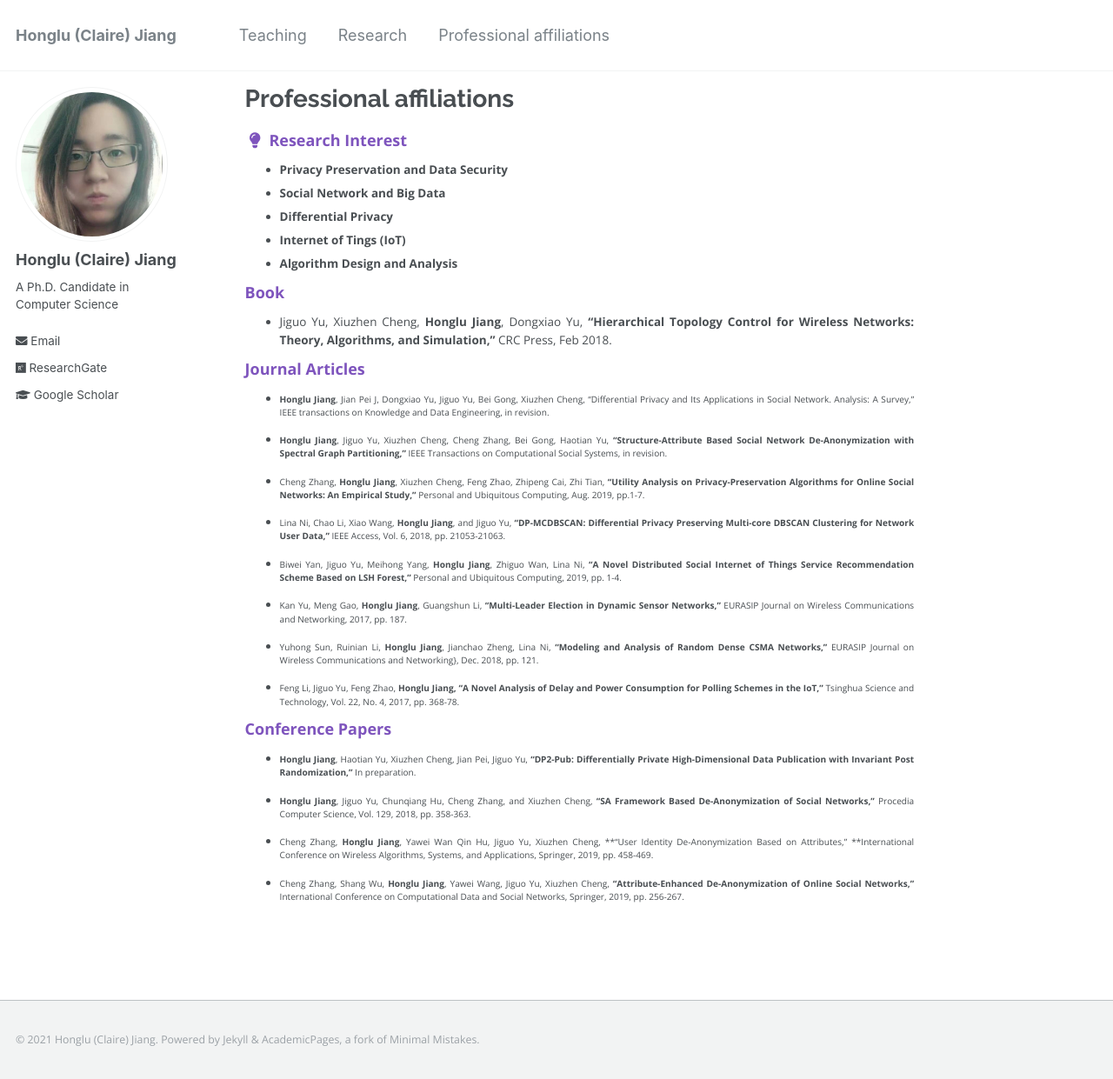
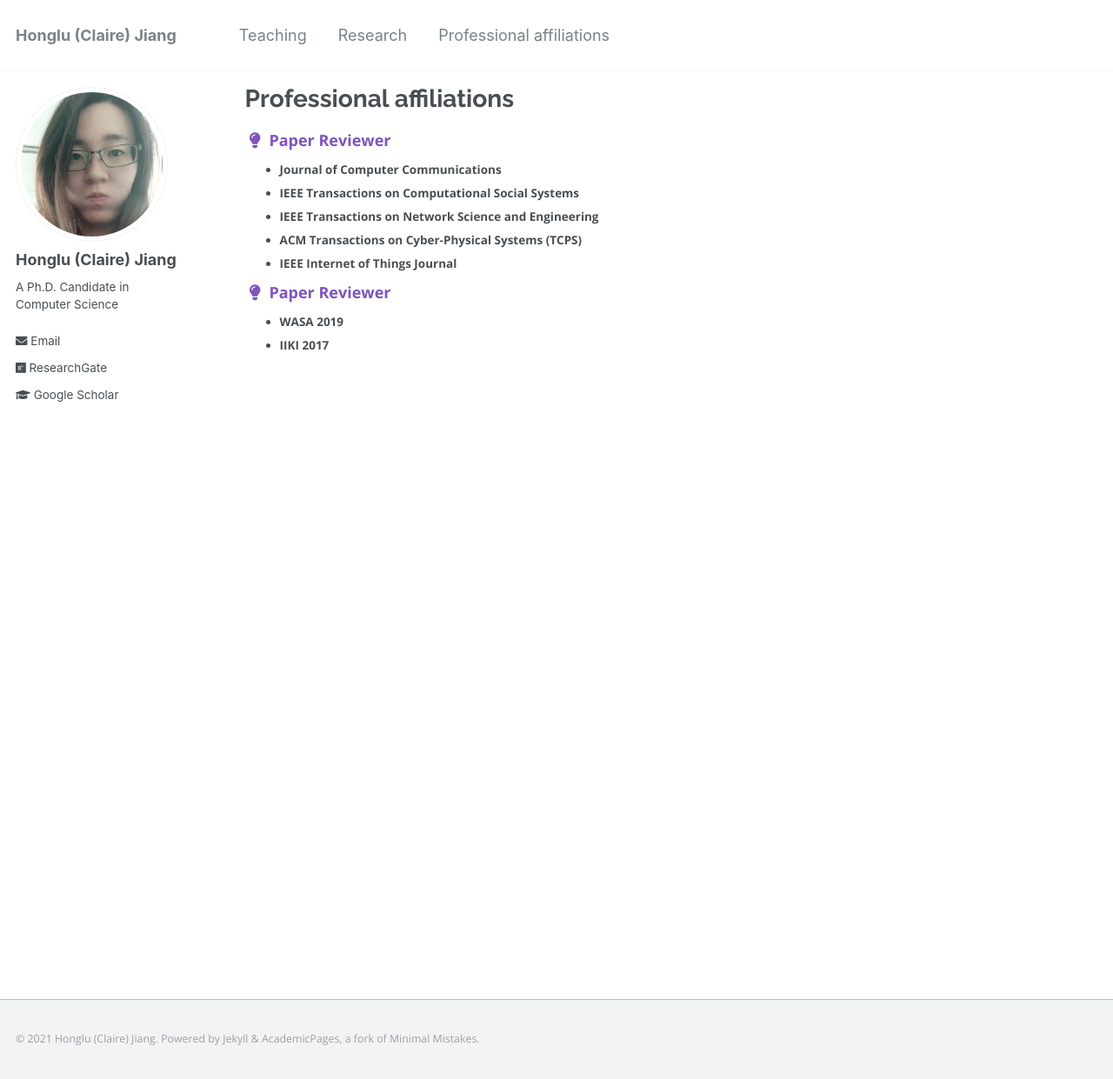
Before and after one commit to hljiang0720/hljiang.github.io, a Jekyll site: the page built from _pages/professional.md, in a window 1280 px wide and 1241 px high. Shown: the whole window at 87% size. Built offline with Jekyll 4.4.1, drawn with Linux system fonts in a browser that asks for light colours.

Commit message:
Update professional.md

```diff
--- a/_pages/professional.md
+++ b/_pages/professional.md
@@ -4,41 +4,13 @@ permalink: /professional/
 author_profile: true
 ---
 
-### <i class="fa fa-fw fa-lightbulb" aria-hidden="true"></i> Research Interest
-  * **Privacy Preservation and Data Security**
-  * **Social Network and Big Data**
-  * **Differential Privacy**
-  * **Internet of Tings (IoT)**
-  * **Algorithm Design and Analysis**
+### <i class="fa fa-fw fa-lightbulb" aria-hidden="true"></i> Paper Reviewer
+  * **Journal of Computer Communications**
+  * **IEEE Transactions on Computational Social Systems**
+  * **IEEE Transactions on Network Science and Engineering**
+  * **ACM Transactions on Cyber-Physical Systems (TCPS)**
+  * **IEEE Internet of Things Journal**
 
-### Book
-
-* Jiguo Yu, Xiuzhen Cheng, **Honglu Jiang**, Dongxiao Yu, **“Hierarchical Topology Control for Wireless Networks: Theory, Algorithms, and Simulation,”** CRC Press, Feb 2018.
-
-### Journal Articles
-
-* **Honglu Jiang**, Jian Pei J, Dongxiao Yu, Jiguo Yu, Bei Gong, Xiuzhen Cheng, “Differential Privacy and Its Applications in Social Network. Analysis: A Survey,” IEEE transactions on Knowledge and Data Engineering, in revision.
-
-* **Honglu Jiang**, Jiguo Yu, Xiuzhen Cheng, Cheng Zhang, Bei Gong, Haotian Yu, **“Structure-Attribute Based Social Network De-Anonymization with Spectral Graph Partitioning,”** IEEE Transactions on Computational Social Systems, in revision.
-
-* Cheng Zhang, **Honglu Jiang**, Xiuzhen Cheng, Feng Zhao, Zhipeng Cai, Zhi Tian, **“Utility Analysis on Privacy-Preservation Algorithms for Online Social Networks: An Empirical Study,”** Personal and Ubiquitous Computing, Aug. 2019, pp.1-7.
-
-* Lina Ni, Chao Li, Xiao Wang, **Honglu Jiang**, and Jiguo Yu, **“DP-MCDBSCAN: Differential Privacy Preserving Multi-core DBSCAN Clustering for Network User Data,”** IEEE Access, Vol. 6, 2018, pp. 21053-21063.
-
-* Biwei Yan, Jiguo Yu, Meihong Yang, **Honglu Jiang**, Zhiguo Wan, Lina Ni, **“A Novel Distributed Social Internet of Things Service Recommendation Scheme Based on LSH Forest,”** Personal and Ubiquitous Computing, 2019, pp. 1-4.
-
-* Kan Yu, Meng Gao, **Honglu Jiang**, Guangshun Li, **“Multi-Leader Election in Dynamic Sensor Networks,”** EURASIP Journal on Wireless Communications and Networking, 2017, pp. 187.
-
-* Yuhong Sun, Ruinian Li, **Honglu Jiang**, Jianchao Zheng, Lina Ni, **“Modeling and Analysis of Random Dense CSMA Networks,”** EURASIP Journal on Wireless Communications and Networking}, Dec. 2018, pp. 121.
-
-* Feng Li, Jiguo Yu, Feng Zhao, **Honglu Jiang, “A Novel Analysis of Delay and Power Consumption for Polling Schemes in the IoT,”** Tsinghua Science and Technology, Vol. 22, No. 4, 2017, pp. 368-78.
-
-### Conference Papers
-
-* **Honglu Jiang**, Haotian Yu, Xiuzhen Cheng, Jian Pei, Jiguo Yu, **“DP2-Pub: Differentially Private High-Dimensional Data Publication with Invariant Post Randomization,”** In preparation.
-
-* **Honglu Jiang**, Jiguo Yu, Chunqiang Hu, Cheng Zhang, and Xiuzhen Cheng, **"SA Framework Based De-Anonymization of Social Networks,"** Procedia Computer Science, Vol. 129, 2018, pp. 358-363.
-
-* Cheng Zhang, **Honglu Jiang**, Yawei Wan Qin Hu, Jiguo Yu, Xiuzhen Cheng, **“User Identity De-Anonymization Based on Attributes,” **International Conference on Wireless Algorithms, Systems, and Applications, Springer, 2019, pp. 458-469.
-
-* Cheng Zhang, Shang Wu, **Honglu Jiang**, Yawei Wang, Jiguo Yu, Xiuzhen Cheng, **“Attribute-Enhanced De-Anonymization of Online Social Networks,”** International Conference on Computational Data and Social Networks, Springer, 2019, pp. 256-267.
+### <i class="fa fa-fw fa-lightbulb" aria-hidden="true"></i> Paper Reviewer
+  * **WASA 2019**
+  * **IIKI 2017**
```
